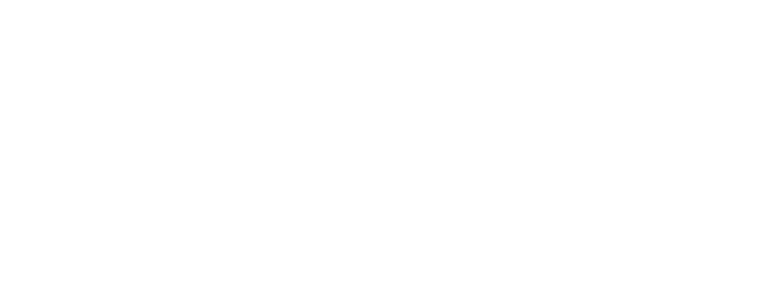
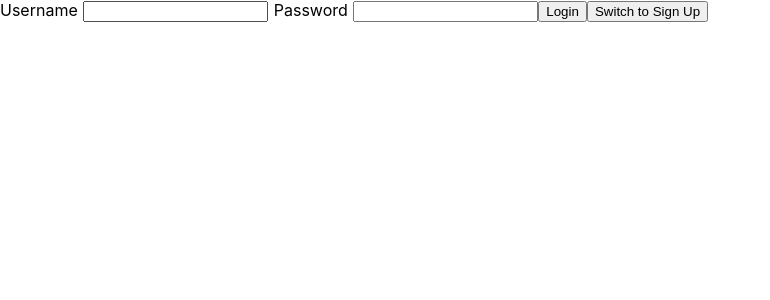
Before and after one commit to SherOnDale/vargas, a Nuxt app: page /auth in a window 1280 px wide. Before the commit this address had no page. Shown: the top 300 px of the page, without its empty margins (0-770 px from the left). Built offline with nearby package versions, Linux system fonts and the light colour scheme.

Commit message:
add auth form

```diff
--- /dev/null
+++ b/pages/auth.vue
@@ -0,0 +1,47 @@
+<template>
+  <div class="auth">
+    <form @submit.prevent="onSubmit">
+      <label v-if="!isLogin" for="email">
+        Email Address
+        <input id="email" type="text" v-model="email">
+      </label>
+      <label for="username">
+        Username
+        <input id="username" type="text" v-model="username">
+      </label>
+      <label for="password">
+        Password
+        <input id="password" type="text" v-model="password">
+      </label>
+      <input type="submit" :value="isLogin? 'Login' : 'Sign Up'">
+      <button @click="isLogin = !isLogin">Switch to {{isLogin? 'Sign Up': 'Login'}}</button>
+    </form>
+  </div>
+</template>
+
+<script>
+export default {
+  data() {
+    return {
+      isLogin: true,
+      email: '',
+      password: '',
+      username: ''
+    }
+  },
+  methods: {
+    onSubmit() {
+      this.$store
+        .dispatch('authenticateUser', {
+          email: this.email,
+          password: this.password,
+          isLogin: this.isLogin
+        })
+        .then(() => this.$router.push('/'))
+    }
+  }
+}
+</script>
+
+<style>
+</style>
```
